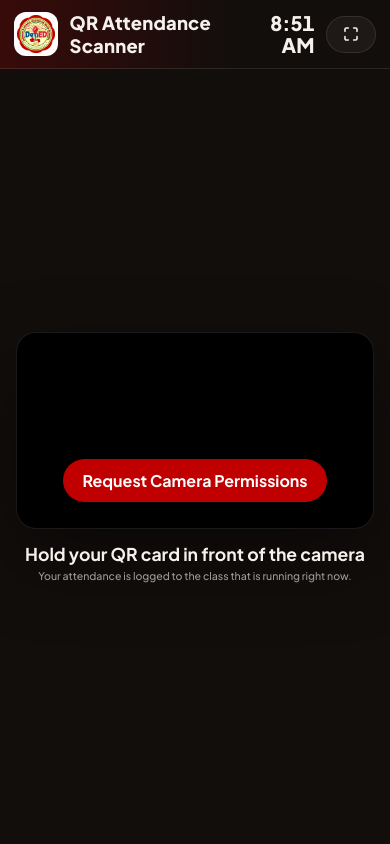
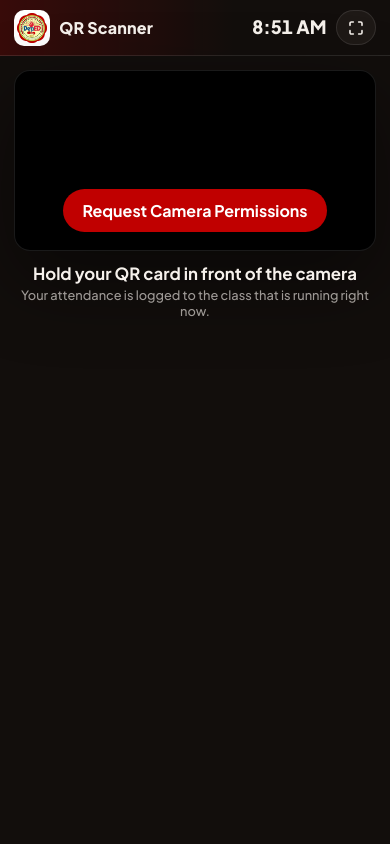
Before and after one commit to Matie-Matie/Attendance_system-V2, a PHP site: page /student/scan.php in a window 390 px wide. Run offline with PHP 8.4, Linux system fonts and the light colour scheme; data that the repository does not hold is empty.

Commit message:
Mobile view: phone layout for all dashboard pages + scanner polish
- style.css: the 'zoom tolerance' rule (max-width 1400px: sidebar 236px,
  content pushed right) also matched phones and came after the mobile
  rules, squeezing every admin/teacher page into a ~150px strip. Now
  limited to 769-1400px. On phones the sidebar becomes a sticky top bar:
  brand row + one scrollable row of menu chips (active chip filled), so
  content starts near the top. Desktop/tablet unchanged (verified 1000 and
  1366px). style.css cache-bust v=20261105.
- QR Scanner (phones): short 'QR Scanner' title, one-line clock, icon-only
  full-screen button, camera at the top full width, empty library control
  strip collapsed while scanning, safe-area padding, landscape-phone sizing;
  result card details never split mid-item.
- Teacher attendance (phones): full-width Open QR Scanner button, session
  header actions wrap cleanly, compact student rows.

Co-Authored-By: Claude Opus 5.5 <noreply@anthropic.com>

```diff
--- a/includes/layouts/admin-layout.php
+++ b/includes/layouts/admin-layout.php
@@ -28,7 +28,7 @@ $currentPage = $currentPage ?? '';
     <link rel="preconnect" href="https://fonts.googleapis.com">
     <link rel="preconnect" href="https://fonts.gstatic.com" crossorigin>
     <link href="https://fonts.googleapis.com/css2?family=Plus+Jakarta+Sans:wght@400;500;600;700&display=swap" rel="stylesheet">
-    <link rel="stylesheet" href="/assets/css/style.css?v=20261025">
+    <link rel="stylesheet" href="/assets/css/style.css?v=20261105">
 </head>
 <body>
     <div class="layout">
--- a/includes/layouts/teacher-layout.php
+++ b/includes/layouts/teacher-layout.php
@@ -29,7 +29,7 @@ $currentPage = $currentPage ?? '';
     <link rel="preconnect" href="https://fonts.googleapis.com">
     <link rel="preconnect" href="https://fonts.gstatic.com" crossorigin>
     <link href="https://fonts.googleapis.com/css2?family=Plus+Jakarta+Sans:wght@400;500;600;700&display=swap" rel="stylesheet">
-    <link rel="stylesheet" href="/assets/css/style.css?v=20261025">
+    <link rel="stylesheet" href="/assets/css/style.css?v=20261105">
 </head>
 <body>
     <div class="layout">
--- a/public/auth/login.php
+++ b/public/auth/login.php
@@ -49,7 +49,7 @@ if ($_SERVER['REQUEST_METHOD'] === 'POST') {
     <link rel="preconnect" href="https://fonts.googleapis.com">
     <link rel="preconnect" href="https://fonts.gstatic.com" crossorigin>
     <link href="https://fonts.googleapis.com/css2?family=Fraunces:opsz,ital,wght@9..144,0,700;9..144,1,800&family=Plus+Jakarta+Sans:wght@400;500;600;700&display=swap" rel="stylesheet">
-    <link rel="stylesheet" href="/assets/css/style.css?v=20261025">
+    <link rel="stylesheet" href="/assets/css/style.css?v=20261105">
 </head>
 <body class="login-page split">
     <div class="login-split fade-in">
--- a/public/student/scan.php
+++ b/public/student/scan.php
@@ -15,7 +15,8 @@ require_once __DIR__ . '/../../bootstrap.php';
 <html lang="en">
 <head>
     <meta charset="UTF-8">
-    <meta name="viewport" content="width=device-width, initial-scale=1.0">
+    <meta name="viewport" content="width=device-width, initial-scale=1.0, viewport-fit=cover">
+    <meta name="theme-color" content="#120E0C">
     <title>QR Scanner | <?= h(config('short_name')) ?></title>
     <link rel="preconnect" href="https://fonts.googleapis.com">
     <link rel="preconnect" href="https://fonts.gstatic.com" crossorigin>
@@ -46,7 +47,7 @@ require_once __DIR__ . '/../../bootstrap.php';
         /* ---------- Top bar ---------- */
         .k-top {
             display: flex; align-items: center; gap: 1rem;
-            padding: 0.85rem 1.25rem; border-bottom: 1px solid var(--k-line);
+            padding: 0.85rem 1.25rem; padding-top: max(0.85rem, env(safe-area-inset-top)); border-bottom: 1px solid var(--k-line);
             background: linear-gradient(90deg, rgba(192,0,0,0.22), transparent 60%);
         }
         .k-logo { width: 44px; height: 44px; border-radius: 12px; background: #fff; padding: 3px; flex: none; }
@@ -55,7 +56,7 @@ require_once __DIR__ . '/../../bootstrap.php';
         .k-title h1 { font-size: 1.15rem; font-weight: 800; letter-spacing: 0.01em; }
         .k-title p { font-size: 0.82rem; color: var(--k-muted); white-space: nowrap; overflow: hidden; text-overflow: ellipsis; }
         .k-clock { margin-left: auto; text-align: right; font-variant-numeric: tabular-nums; }
-        .k-clock strong { display: block; font-size: 1.6rem; font-weight: 800; line-height: 1.1; }
+        .k-clock strong { display: block; font-size: 1.6rem; font-weight: 800; line-height: 1.1; white-space: nowrap; }
         .k-clock span { font-size: 0.8rem; color: var(--k-muted); }
         .k-fs {
             flex: none; cursor: pointer; border: 1px solid var(--k-line); background: var(--k-panel);
@@ -73,7 +74,10 @@ require_once __DIR__ . '/../../bootstrap.php';
         }
         #qr-reader { width: 100% !important; border: 0 !important; color: var(--k-text); }
         #qr-reader video { width: 100% !important; display: block; max-height: calc(100vh - 13rem); object-fit: contain; }
-        #qr-reader__dashboard { padding: 0.75rem !important; }
+        #qr-reader__dashboard { padding: 0.25rem 0.75rem !important; }
+        /* While the camera runs, the library's control row is empty (Stop is hidden) - collapse it.
+           It comes back for the first-time "Request Camera Permissions" / camera choice. */
+        #qr-reader__dashboard:has(#html5-qrcode-button-camera-stop[style*="inline-block"]) { display: none; }
         #qr-reader__dashboard_section_csr button,
         #qr-reader button {
             padding: 0.7rem 1.2rem; border-radius: 999px; border: 0; background: var(--k-brand); color: #fff;
@@ -104,6 +108,8 @@ require_once __DIR__ . '/../../bootstrap.php';
         .k-status { font-size: clamp(2.4rem, 6vw, 3.6rem); font-weight: 800; line-height: 1; letter-spacing: 0.02em; }
         .k-name { font-size: clamp(1.5rem, 3.6vw, 2.2rem); font-weight: 800; margin-top: 0.6rem; }
         .k-meta { font-size: 1.05rem; color: #6B615A; margin-top: 0.5rem; }
+        .k-meta span { white-space: nowrap; }
+        .k-meta span + span::before { content: "\00B7"; margin: 0 0.45rem; color: #A89E96; }
         .k-card.ok   { border-top-color: var(--k-ok); }   .k-card.ok   .k-icon { background: var(--k-ok-soft); color: var(--k-ok); }     .k-card.ok   .k-status { color: var(--k-ok); }
         .k-card.late { border-top-color: var(--k-late); } .k-card.late .k-icon { background: var(--k-late-soft); color: var(--k-late); } .k-card.late .k-status { color: var(--k-late); }
         .k-card.bad  { border-top-color: var(--k-bad); }  .k-card.bad  .k-icon { background: var(--k-bad-soft); color: var(--k-bad); }   .k-card.bad  .k-status { color: var(--k-bad); font-size: clamp(2rem, 5vw, 2.8rem); }
@@ -113,11 +119,30 @@ require_once __DIR__ . '/../../bootstrap.php';
                   background: var(--k-panel); border: 1px solid var(--k-line); border-radius: 999px; padding: 0.6rem 1.1rem; font-weight: 700; }
         .k-busy.show { display: block; }
 
+        /* ---------- Phones / small tablets ---------- */
         @media (max-width: 640px) {
-            .k-top { padding: 0.7rem 0.9rem; gap: 0.7rem; }
-            .k-title p, .k-clock span, .k-fs span { display: none; }
-            .k-clock strong { font-size: 1.25rem; }
-            .k-cam { width: 100%; }
+            .k-top { padding: 0.6rem 0.85rem; padding-top: max(0.6rem, env(safe-area-inset-top)); gap: 0.6rem; }
+            .k-logo { width: 36px; height: 36px; border-radius: 10px; }
+            .k-title h1 { font-size: 1rem; white-space: nowrap; }
+            .k-title h1 .k-long, .k-title p, .k-clock span, .k-fs span { display: none; }
+            .k-clock strong { font-size: 1.15rem; }
+            .k-fs { padding: 0.55rem 0.7rem; }
+            .k-main { justify-content: flex-start; padding: 0.85rem 0.85rem max(0.85rem, env(safe-area-inset-bottom)); gap: 0.75rem; }
+            .k-cam { width: 100%; border-radius: 16px; }
+            #qr-reader video { max-height: calc(100dvh - 12rem); }
+            .k-hint { font-size: 1.05rem; }
+            .k-hint small { font-size: 0.8rem; }
+            .k-card { padding: 1.8rem 1.25rem 1.5rem; border-radius: 22px; border-top-width: 10px; }
+            .k-icon { width: 68px; height: 68px; }
+            .k-icon svg { width: 36px; height: 36px; }
+            .k-meta { font-size: 0.95rem; }
+        }
+        /* Phone held sideways: camera beside nothing - just use the height */
+        @media (max-height: 500px) and (orientation: landscape) {
+            .k-top { padding-top: 0.4rem; padding-bottom: 0.4rem; }
+            .k-hint small { display: none; }
+            .k-cam { width: min(94vw, calc((100dvh - 7.5rem) * 4 / 3)); }
+            #qr-reader video { max-height: calc(100dvh - 7.5rem); }
         }
     </style>
 </head>
@@ -125,7 +150,7 @@ require_once __DIR__ . '/../../bootstrap.php';
     <header class="k-top">
         <div class="k-logo"><img src="/assets/images/logo.jpg" alt="<?= h(config('short_name')) ?> logo"></div>
         <div class="k-title">
-            <h1>QR Attendance Scanner</h1>
+            <h1>QR<span class="k-long"> Attendance</span> Scanner</h1>
             <p><?= h(config('school_name')) ?> &middot; S.Y. <?= h(config('academic_year')) ?></p>
         </div>
         <div class="k-clock"><strong id="k-time">--:--</strong><span id="k-date"></span></div>
@@ -213,7 +238,11 @@ require_once __DIR__ . '/../../bootstrap.php';
         document.getElementById('k-icon').innerHTML = icon;
         document.getElementById('k-status').textContent = status;
         document.getElementById('k-name').textContent = name;
-        document.getElementById('k-meta').textContent = meta;
+        const metaEl = document.getElementById('k-meta');
+        metaEl.textContent = '';
+        (Array.isArray(meta) ? meta : [meta]).filter(Boolean).forEach(m => {
+            const sp = document.createElement('span'); sp.textContent = m; metaEl.appendChild(sp);
+        });
         document.getElementById('k-result').classList.add('show');
         clearTimeout(hideTimer);
         hideTimer = setTimeout(() => {
```
Also changed, not shown: public/teacher/attendance.php (+11 -1 lines), public/assets/css/style.css.
